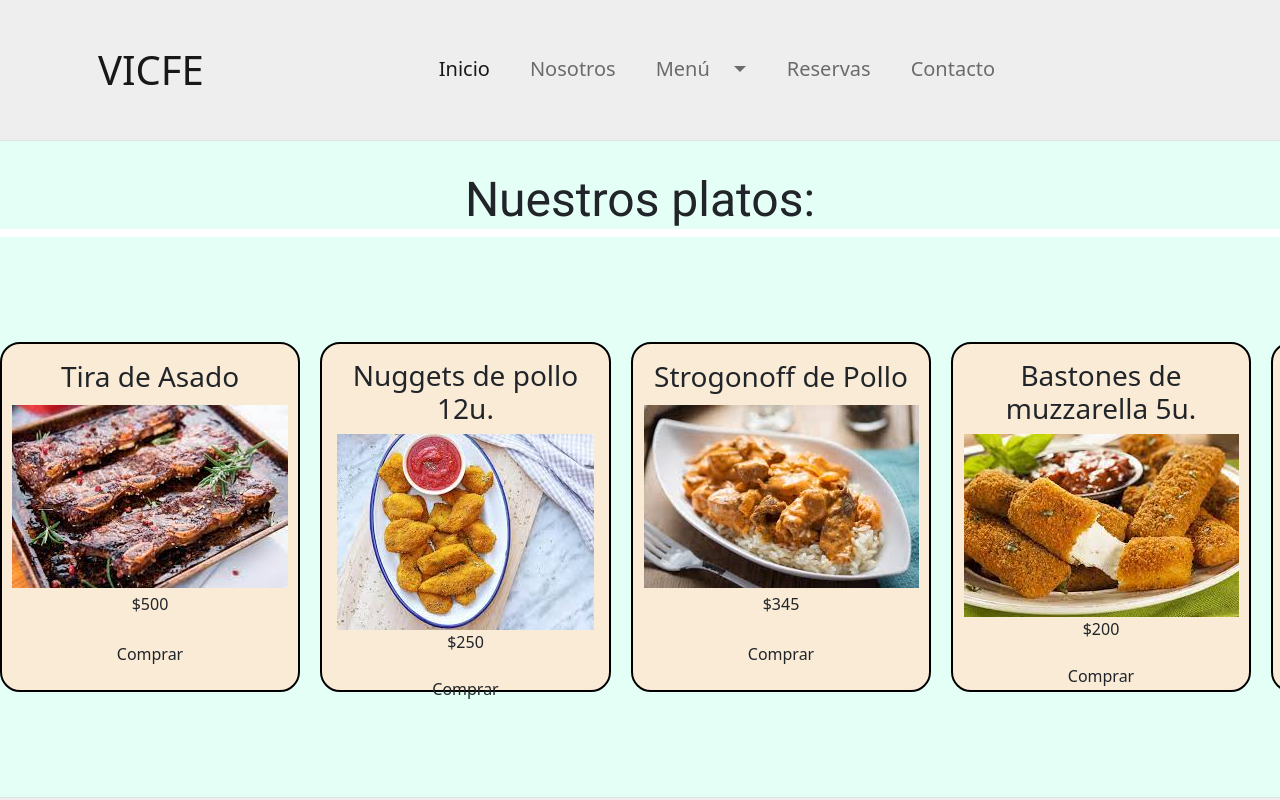
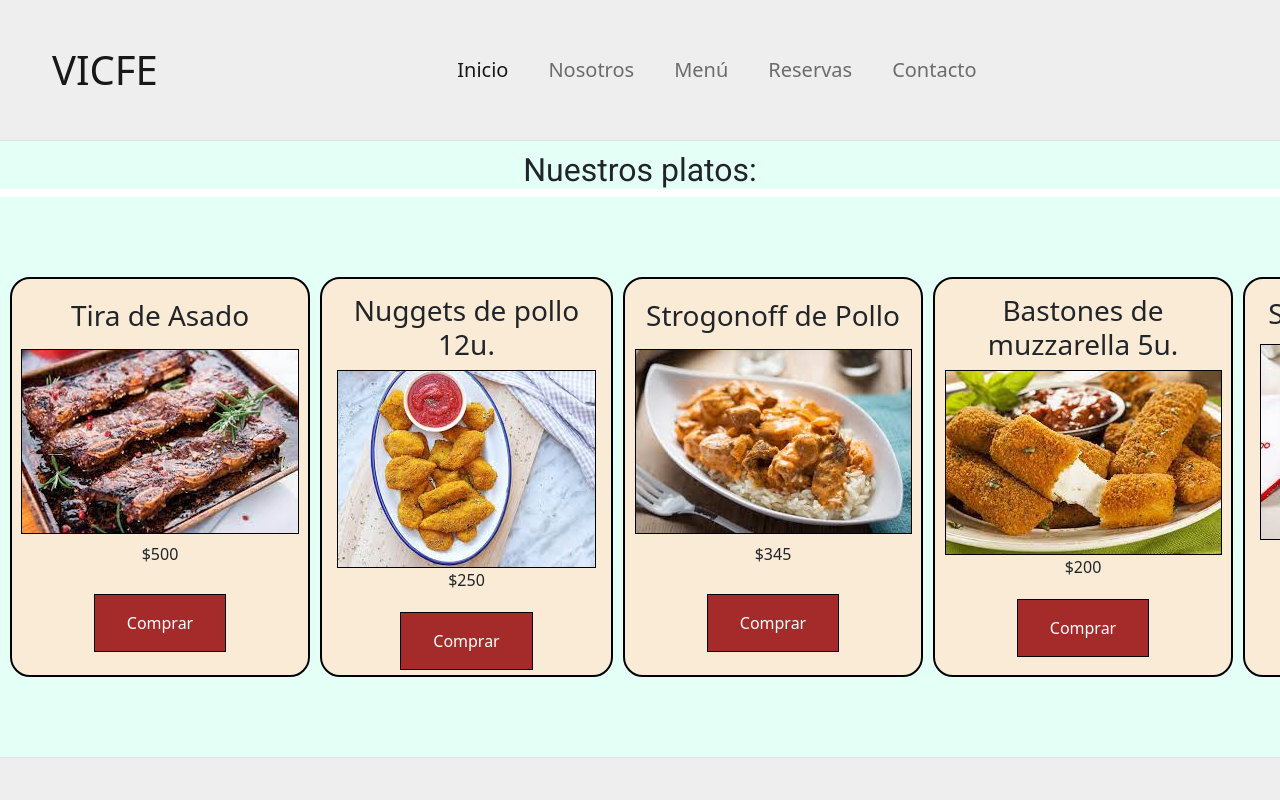
Before and after one commit to fortepf/PF-PereiraForte, a plain HTML site: page pages/menu.html in a window 1280 px wide. Shown: the top 800 px of the page. Drawn offline with Linux system fonts and the light colour scheme.

Commit message:
Responsive Menú e Inicio, queda lo demás

```diff
--- a/css/style.css
+++ b/css/style.css
@@ -1,7 +1,7 @@
 * {
     margin: 0;
     padding: 0;
-    box-sizing: border-box
+    box-sizing: border-box;
 }
 
 
@@ -87,7 +87,8 @@
 .contenedor-menu {
     height: 70vh;
     display: flex;
-    gap: 20px;
+    padding: 10px;
+    gap: 10px;
     background-color: rgba(127, 255, 212, 0.212);
     align-items: center;
     overflow: scroll;
@@ -98,7 +99,7 @@
     border: 2px solid black;
     background-color: antiquewhite;
     width: 300px;
-    height: 350px;
+    height: 400px;
     border-radius: 20px;
     padding: 15px;
     display: flex;
@@ -108,11 +109,33 @@
     text-align: center;
 }
 
+.plato__img {
+    border: 1px solid black;
+}
+
+
+.butn {
+    background-color: brown;
+    border: 1px solid black;
+    color: white;
+    padding: 16px 32px;
+    text-align: center;
+    font-size: 16px;
+    margin: 4px 2px;
+    transition: 0.3s;
+    text-decoration: none;
+}
+
+.butn:hover {
+    background-color: burlywood;
+    color: black;
+}
+
 .menu-title {
     background-color: rgba(127, 255, 212, 0.212);
-    padding-top: 30px;
+    padding-top: 10px;
     text-align: center;
-    font-size: 3rem;
+    font-size: 2rem;
     font-family: "Roboto", sans-serif;
     display: flex;
     overflow: auto;
--- a/pages/menu.html
+++ b/pages/menu.html
@@ -17,39 +17,27 @@
 
 <body>
 
-    <header class="navbar navbar-expand-lg p-4 border-bottom" style="background-color: #eee; --bs-border-opacity: .9;">
-        <div class="container">
+    <header class="navbar navbar-expand-lg p-4 border-bottom"
+        style="background-color: #eee; --bs-border-opacity: .9;">
+        <div class="container-fluid">
 
+            <a class="navbar-brand p-3 fs-1 fw-light" href="../index.html">VICFE</a>
 
-            <a class="navbar-brand p-3 fs-1 fw-light" href="/../index.html">VICFE</a>
-
-
-            <button class="navbar-toggler" type="button" data-bs-toggle="collapse" data-bs-target="#navbarNavDropdown"
-                aria-controls="navbarNavDropdown" aria-expanded="false" aria-label="Toggle navigation">
+            <button class="navbar-toggler" type="button" data-bs-toggle="collapse" data-bs-target="#navbarNavAltMarkup"
+                aria-controls="navbarNavAltMarkup" aria-expanded="false" aria-label="Toggle navigation">
                 <span class="navbar-toggler-icon"></span>
             </button>
 
-            <nav class="collapse navbar-collapse justify-content-center" id="navbarNavDropdown">
-
+            <nav class="collapse navbar-collapse d-flex justify-content-center" id="navbarNavAltMarkup">
                 <ul class="navbar-nav fs-5 gap-4">
                     <li class="nav-item">
-                        <a class="nav-link active" aria-current="page" href="/../index.html">Inicio</a>
+                        <a class="nav-link active" aria-current="page" href="../index.html">Inicio</a>
                     </li>
                     <li class="nav-item">
                         <a class="nav-link" href="./nosotros.html">Nosotros</a>
                     </li>
-                    <li class="nav-item dropdown">
-
-                        <div class="btn-group nav-item gap-2">
-                            <a class="nav-link" href="./menu.html">Menú</a>
-                            <button type="button" class="btn nav-link dropdown-toggle dropdown-toggle-split"
-                                data-bs-toggle="dropdown" aria-expanded="false"></button>
-                            <ul class="dropdown-menu">
-                                <li><a class="dropdown-item" href="#">Entrada</a></li>
-                                <li><a class="dropdown-item" href="#">Plato principal</a></li>
-                                <li><a class="dropdown-item" href="#">Postre</a></li>
-                            </ul>
-                        </div>
+                    <li class="nav-item">
+                        <a class="nav-link" href="./menu.html">Menú</a>
                     </li>
                     <li class="nav-item">
                         <a class="nav-link" href="./reservas.html">Reservas</a>
@@ -59,6 +47,7 @@
                     </li>
                 </ul>
             </nav>
+
         </div>
     </header>
     <main>
@@ -74,56 +63,56 @@
                     <h3 class="plato__title">Tira de Asado</h3>
                     <img src="/assets/img/asado.jpg" alt="" class="plato__img">
                     <p class="plato__precio">$500</p>
-                    <a href="" class="btn">Comprar</a>
+                    <a href="" class="butn">Comprar</a>
                 </article>
 
                 <article class="plato">
                     <h3 class="plato__title">Nuggets de pollo 12u.</h3>
                     <img src="/assets/img/nuggetsdepollo.jpg" alt="" class="plato__img">
                     <p class="plato__precio">$250</p>
-                    <a href="" class="btn">Comprar</a>
+                    <a href="" class="butn">Comprar</a>
                 </article>
 
                 <article class="plato">
                     <h3 class="plato__title">Strogonoff de Pollo</h3>
                     <img src="/assets/img/strogonoff.jpg" alt="" class="plato__img">
                     <p class="plato__precio">$345</p>
-                    <a href="" class="btn">Comprar</a>
+                    <a href="" class="butn">Comprar</a>
                 </article>
 
                 <article class="plato">
                     <h3 class="plato__title">Bastones de muzzarella 5u.</h3>
                     <img src="/assets/img/bastonesdemuzza.jpg" alt="" class="plato__img">
                     <p class="plato__precio">$200</p>
-                    <a href="" class="btn">Comprar</a>
+                    <a href="" class="butn">Comprar</a>
                 </article>
 
                 <article class="plato">
                     <h3 class="plato__title">Sorrentinos de JyQ</h3>
                     <img src="/assets/img/sorrentinos.jpg" alt="" class="plato__img">
                     <p class="plato__precio">$315</p>
-                    <a href="" class="btn">Comprar</a>
+                    <a href="" class="butn">Comprar</a>
                 </article>
 
                 <article class="plato">
                     <h3 class="plato__title">Muzza 30cm</h3>
                     <img src="/assets/img/pizza.jpg" alt="" class="plato__img">
                     <p class="plato__precio">$325</p>
-                    <a href="" class="btn">Comprar</a>
+                    <a href="" class="butn">Comprar</a>
                 </article>
 
                 <article class="plato">
                     <h3 class="plato__title">Coca 1.5lts</h3>
                     <img src="/assets/img/coca.jpg" alt="" class="plato__img">
                     <p class="plato__precio">$200</p>
-                    <a href="" class="btn">Comprar</a>
+                    <a href="" class="butn">Comprar</a>
                 </article>
 
                 <article class="plato">
                     <h3 class="plato__title">Agua Salus 1.5lts</h3>
                     <img src="/assets/img/agua.jpg" alt="" class="plato__img">
                     <p class="plato__precio">$160</p>
-                    <a href="" class="btn">Comprar</a>
+                    <a href="" class="butn">Comprar</a>
                 </article>
 
             </div>
```
Also changed, not shown: index.html (+9 -20 lines), pages/contacto.html (+11 -22 lines), pages/nosotros.html (+11 -22 lines), pages/reservas.html (+12 -23 lines), assets/img/pruebaimg1.jpg (added).
